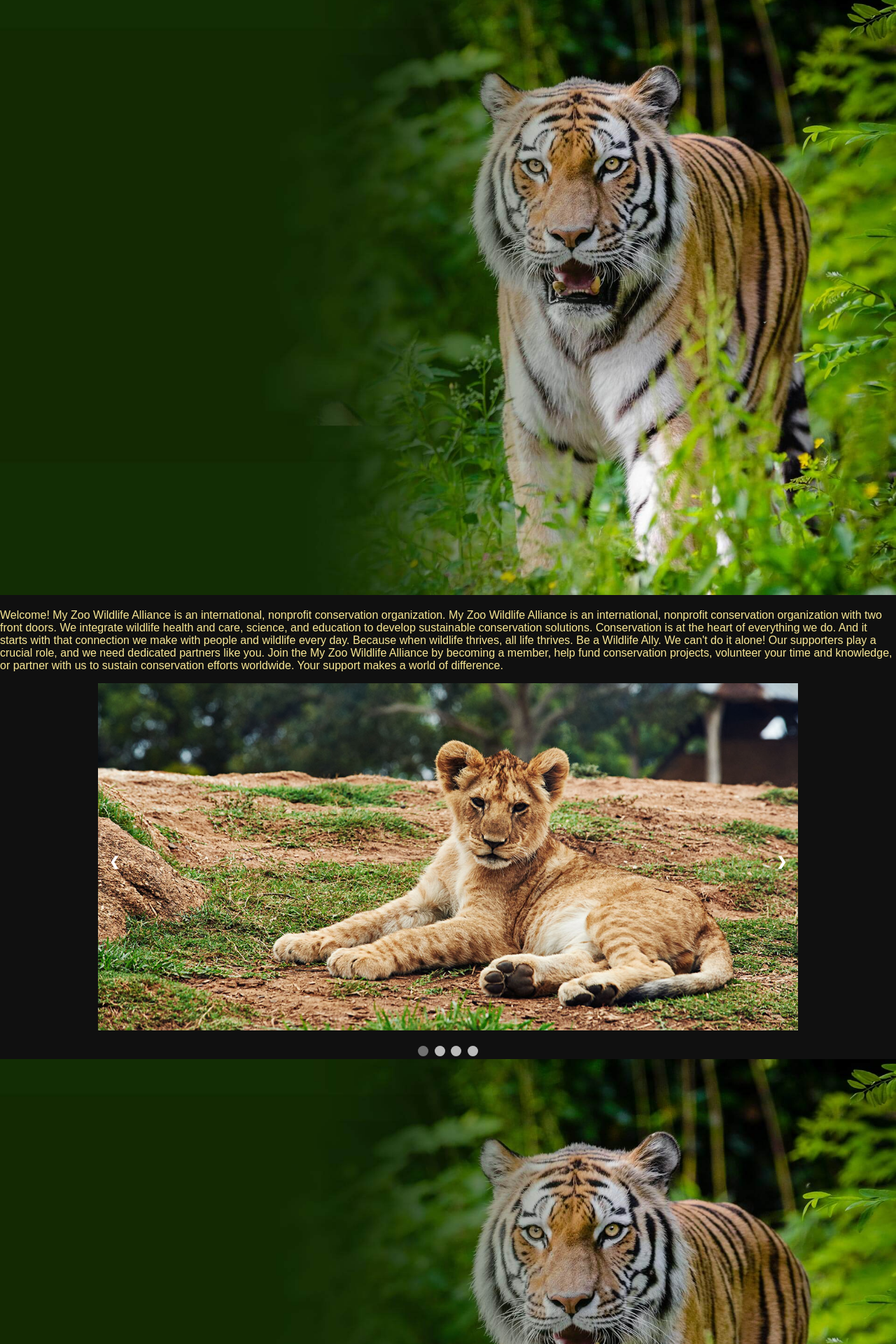
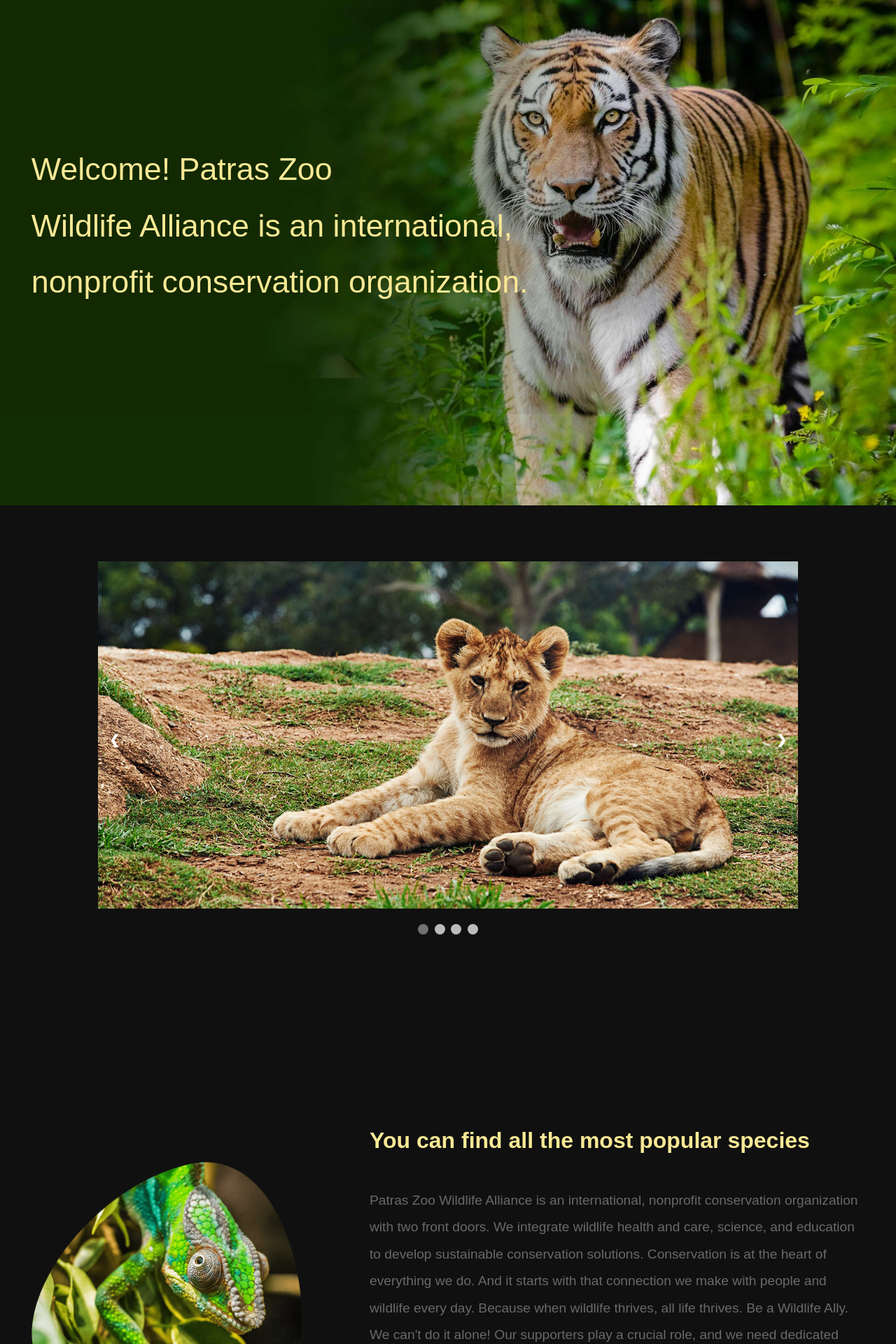
Before and after one commit to alextsakir/NodeZoo, a Node server app: page / in a window 1280 px wide. Shown: the part 200-2120 px from the top of the page at 70% size. Run offline with Node 20, Linux system fonts and the light colour scheme; some libraries are stand-ins or nearby versions.

Commit message:
index page html and css

```diff
--- a/public/style.css
+++ b/public/style.css
@@ -124,6 +124,10 @@
     background-color: var(--background-alpha);
     transition: 500ms linear;
 }
+
+section{
+    padding: 5rem 3.5%;
+  }
 
 /* ================================================== HEADER ======================================================= */
 
@@ -270,14 +274,91 @@
 }
 
 /* =================================================== INDEX ======================================================= */
-.hero-image {
-    position: inherit;
+.hero{
+    min-height: 100vh;
+    display: flex;
+    align-items: center;
+    background: url(../images/home.jpg) no-repeat;
+    background-size: cover;
+    background-position: top;
 
-    img {
+
+    @media screen and (max-width: 900px) {
+        background-position: left;
+    }
+
+    @media screen and (max-width: 500px) {
+        background-position: left;
+    }
+
+  }
+
+  .hero .content{
+    max-width: 60rem;
+  }
+
+  .hero .content h3{
+    color: var(--white);
+    font-size: 2.8rem;
+    line-height: 1.8;
+    font-weight: 400;
+
+    @media screen and (max-width: 900px) {
+        font-size: 2.6rem;
+    }
+
+    @media screen and (max-width: 500px) {
+        font-size: 2.6rem;
+    }
+  }
+
+
+.about .box-container{
+    display: flex;
+    align-items: center;
+    flex-wrap: wrap;
+    gap: 6rem;
+  }
+
+
+  .about .box-container .image{
+    flex: 1 1 21rem; /*flex: 1 1 21rem;*/
+  }
+
+  .about .box-container .image img{
+    width: 80%;
+
+    @media screen and (max-width: 1300px) {
         width: 100%;
-        height: auto;
     }
-}
+
+    @media screen and (max-width: 800px) {
+        width: 80%;
+    }
+
+    @media screen and (max-width: 500px) {
+        width: 80%;
+    }
+
+  }
+
+  .about .content{
+    flex: 1 1 41rem;
+  }
+
+  .about .content .title{
+    font-size: 2rem;
+    color: var(--black);
+  }
+
+  .about .content p{
+    font-size: 1.2rem;
+    color: #696969;
+    padding: 1rem 0;
+    line-height: 2;
+  }
+
+
 
 /* =================================================== INPUT ======================================================= */
 
--- a/views/index.hbs
+++ b/views/index.hbs
@@ -1,25 +1,18 @@
-<section class="hero">
-    <h1>Welcome to our website</h1>
-    <button id="cookie-test-button">Cookies Policy Trial</button>
+<button id="cookie-test-button">Cookies Policy Trial</button>
     <script type="text/javascript">
         const button = document.getElementById("cookie-test-button");
         button.addEventListener("click", () => {document.getElementById("cookie-consent-dialog").showModal();});
     </script>
 
-    <div class="hero-image">
-        <img src="/images/home.jpg" alt="to be completed">
+<section class="hero">
+    <div class="content">
+        <h3>
+            Welcome!
+            Patras Zoo <br> Wildlife Alliance is an international, <br> nonprofit conservation organization.
+        </h3>
     </div>
 </section>
-<section>
-<p>
-Welcome!
-My Zoo Wildlife Alliance is an international, nonprofit conservation organization.
 
-My Zoo Wildlife Alliance is an international, nonprofit conservation organization with two front doors. We integrate wildlife health and care, science, and education to develop sustainable conservation solutions. Conservation is at the heart of everything we do. And it starts with that connection we make with people and wildlife every day. Because when wildlife thrives, all life thrives.
-
-Be a Wildlife Ally. We can't do it alone! Our supporters play a crucial role, and we need dedicated partners like you. Join the My Zoo Wildlife Alliance by becoming a member, help fund conservation projects, volunteer your time and knowledge, or partner with us to sustain conservation efforts worldwide. Your support makes a world of difference.
-</p>
-</section>
 <section class="gallery-index">
     <div class="slideshow-container">
         <div class="slide fade"> <img src="/images/gallery-1.jpg" style="width:100%"> </div>
@@ -61,11 +54,25 @@
         }
     </script>
 </section>
-<section class="another-photo"></section>
-        <div class="hero-image">
-            <img src="/images/home.jpg" alt="to be completed">
+
+<section class="about" id="about">
+
+        <div class="box-container">
+
+            <div class="image">
+                <img src="images/about.png" alt="">
+            </div>
+
+            <div class="content">
+                <h3 class="title">You can find all the most popular species</h3>
+                <p>Patras Zoo Wildlife Alliance is an international, nonprofit conservation organization with two front doors. We integrate wildlife health and care, science, and education to develop sustainable conservation solutions. Conservation is at the heart of everything we do. And it starts with that connection we make with people and wildlife every day. Because when wildlife thrives, all life thrives.
+
+            Be a Wildlife Ally. We can't do it alone! Our supporters play a crucial role, and we need dedicated partners like you. Join the My Zoo Wildlife Alliance by becoming a member, help fund conservation projects, volunteer your time and knowledge, or partner with us to sustain conservation efforts worldwide. Your support makes a world of difference.</p>
+
+            </div>
+
         </div>
-<section class="ratings"></section>
-<section class="tickets" id="tickets">
+
+    </section>
 
 </section>
```
Also changed, not shown: images/about.png (added).
